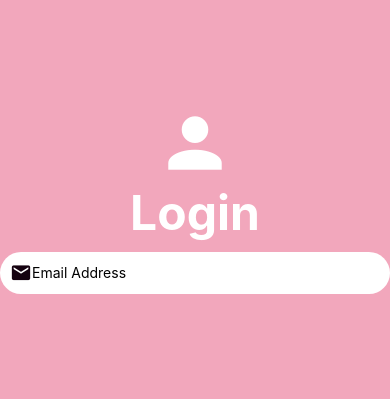
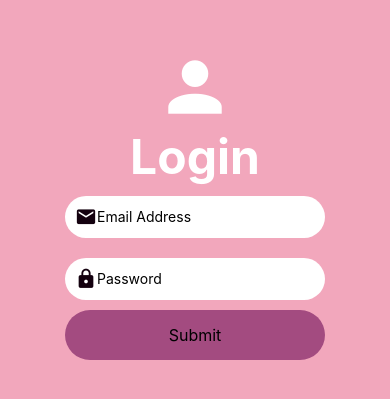
Before and after one commit to ASTROGBAE/COMP3130-example-project-workshops, a React Native app: screen / in a window 390 px wide. Shown: the part 219-618 px from the top of the page. Built offline with nearby package versions, Linux system fonts and the light colour scheme.

Commit message:
added Formik validation

```diff
--- a/app/screens/LoginScreen.js
+++ b/app/screens/LoginScreen.js
@@ -1,6 +1,6 @@
 import { StatusBar } from 'expo-status-bar';
-import React from 'react';
-import { StyleSheet, View, TextInput } from 'react-native';
+import {React} from 'react';
+import { StyleSheet, View} from 'react-native';
 import {Formik} from 'formik';
 
 import AppText from '../components/AppText';
@@ -11,7 +11,6 @@ import {MaterialCommunityIcons} from '@expo/vector-icons'
 import AppColors from '../config/AppColors';
 
 function LoginScreen(props) {
-    //const [user, setUser] = useState();
     return (
         <AppScreen>
             <View style={styles.background}>
@@ -19,14 +18,34 @@ function LoginScreen(props) {
                 <AppText>Login</AppText>
                 <StatusBar style="auto" />
 
-                <AppTextInput // appText input
+                <Formik
+                    initialValues={{ email: '', password:'', }}
+                    onSubmit={values => console.log(values)}
+                >
+                    {({ handleChange, handleBlur, handleSubmit, values }) => (
+                    <View>
+                        <AppTextInput // email
                             autoCapitalize="none"
                             autoCorrect={false}
                             icon="email"
                             placeholder="Email Address"
                             keyboardType="email-address"
                             textContentType="emailAddress"
+                            onChangeText = {handleChange("email")}
                         />
+                        <AppTextInput // password
+                            autoCapitalize="none"
+                            autoCorrect={false}
+                            icon="lock"
+                            placeholder="Password"
+                            secureTextEntry={true}
+                            textContentType="password"
+                            onChangeText = {handleChange("password")}
+                        />
+                        <AppButton onPress={handleSubmit} title="Submit" />
+                    </View>
+                    )}
+                </Formik>
             </View>
         </AppScreen>
     );
@@ -36,7 +55,8 @@ const styles = StyleSheet.create({
     background:{
         flex: 1,
         justifyContent: "center",
-        alignItems: "center"
+        alignItems: "center",
+        width:"100%"
     }
 })
 
```
Lines whose indentation alone changed are shown as unchanged.
